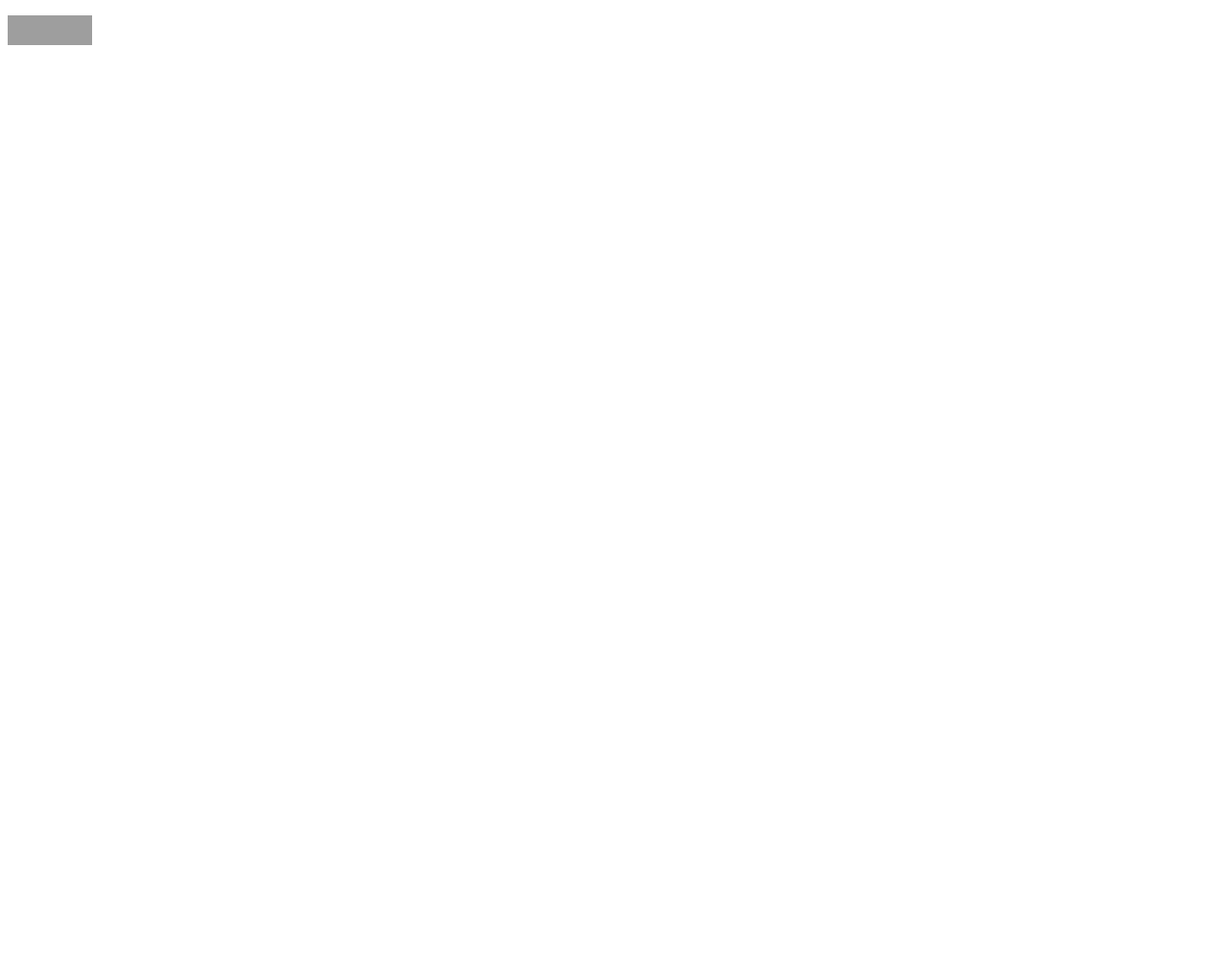
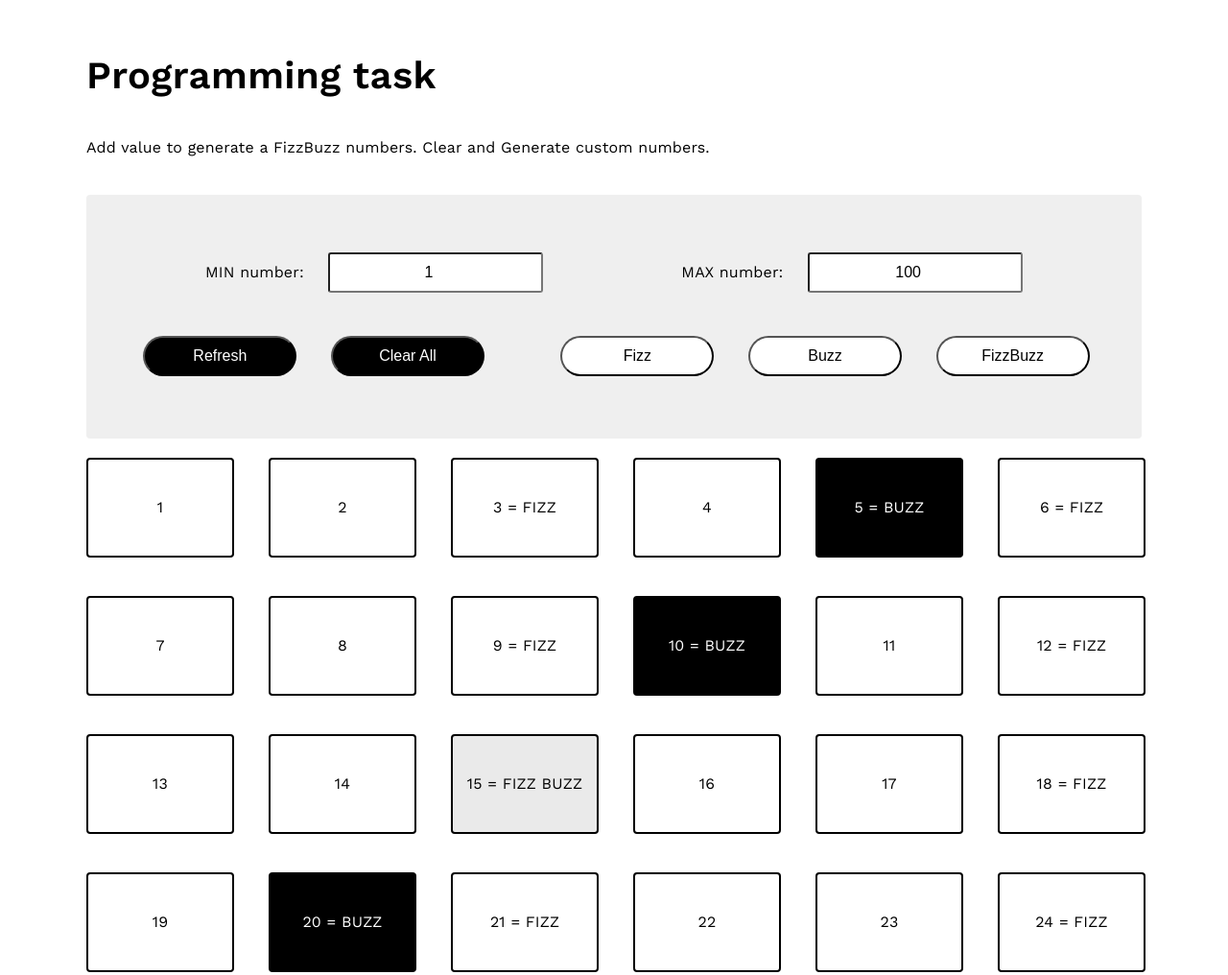
Before and after one commit to bullmastifs/fizzbuzz, a plain HTML site: page index.html in a window 1280 px wide. Shown: the top 1016 px of the page at 96% size. Before the commit the page ends 800 px from the top, so only its background shows below. Drawn offline with nearby package versions, Linux system fonts and the light colour scheme; grey boxes are pictures that could not be loaded.

Commit message:
Global updates, JS update, auto div elements added, auto classes

```diff
--- a/assets/css/main.css
+++ b/assets/css/main.css
@@ -0,0 +1,232 @@
+
+
+@import url('https://fonts.googleapis.com/css?family=Work+Sans:400,600&display=swap');
+
+body, html {
+    margin: 0px;
+    font-family: 'Work Sans', sans-serif;
+    letter-spacing: 0.01em;
+    background-color: #fff;
+}
+
+label {
+    padding: 10px;
+}
+
+h1 {
+    font-size: 40px;
+    font-family: 'Work Sans', sans-serif;
+    letter-spacing: 0.01em;
+    font-weight: 600;
+    padding: 15px 0px 15px 0px;
+}
+
+.header {
+    margin-top: 40px;
+    margin-bottom: 40px;
+}
+.footer {
+    padding: 50px;
+    margin-right: auto;
+    margin-left: auto;
+    text-align: center;
+}
+
+.wrapper {
+    max-width: 1100px;
+    margin-left: auto;
+    margin-right: auto;
+}
+
+#container {
+    margin-top: 20px;
+    width: 100%;
+    height: auto;
+    display: grid;
+    grid-template-columns: repeat(6, 1fr);
+    grid-gap: 40px;
+    align-content: center;
+}
+
+#container p {
+    margin: 0;
+    padding: 0;
+    text-align: center;
+}
+
+.fizbuz {
+    display: flex;
+    align-items: center;
+    justify-content: center;
+    width: 100%;
+    min-height: 100px;
+    font-size: 16px;
+    border-radius:4px;
+    border: 2px solid #000;
+    background: #eaeaea;
+}
+
+.fiz {
+    display: flex;
+    align-items: center;
+    justify-content: center;
+    width: 100%;
+    min-height: 100px;
+    font-size: 16px;
+    border-radius: 4px;
+    border: 2px solid #000;
+    background: #fff;
+}
+
+.buz {
+    display: flex;
+    align-items: center;
+    justify-content: center;
+    width: 100%;
+    min-height: 100px;
+    font-size: 16px;
+    border-radius:4px;
+    border: 2px solid #000;
+    background: black;
+    color: white;
+}
+
+/* NUM class */
+
+.num {
+    display: flex;
+    align-items: center;
+    justify-content: center;
+    width: 100%;
+    min-height: 100px;
+    font-size: 16px;
+    border-radius: 4px;
+    border: 2px solid #fff;
+    background: #fff;
+    border: 2px solid #000;
+}
+
+.navbar {
+    width: 100%;
+    height: auto;
+    display: flex;
+    flex-flow: row wrap;
+    justify-content: space-evenly;
+    font-size: 16px;
+    border-radius: 4px;
+    background-color: #efefef;
+    padding: 40px 0px 40px 0px;
+}
+
+input {
+    font-size: 16px;
+    border-radius: 3px;
+    width: 200px;
+    padding: 10px;
+    margin: 10px;
+    text-align: center;
+    /*border-color: #fefefe;*/
+    /*border-style: 2px solid;*/
+    position: relative;
+}
+
+textarea:focus, input:focus{
+    outline: none;
+}
+
+*:focus {
+    outline: none;
+}
+
+.inner__input {
+    padding: 10px;
+    display: block;
+    position: relative;
+}
+
+button {
+    font-size: 16px;
+    border-radius: 50px;
+    width: 160px;
+    padding: 10px;
+    text-align: center;
+    color: white;
+    margin: 15px;
+    border-color: #000;
+    cursor: pointer;
+}
+
+/*Refresh button*/
+#btn__refresh {
+    background-color: black;
+    color: white;
+    transition: 0.5s;
+    margin-left: 20px;
+}
+
+#btn__refresh:hover {
+    background-color: blue;
+    transition: 0.5s;
+    border-color: blue;
+}
+
+/*Clear all button*/
+#btn__clear {
+    background-color: black;
+    color: white;
+    transition: 0.5s;
+}
+
+#btn__clear:hover {
+    background-color: red;
+    transition: 0.5s;
+    border-color: red;
+}
+
+#btn__fizz {
+    background-color: white;
+    color: black;
+}
+
+#btn__buzz {
+    background-color: white;
+    color: black;
+}
+
+#btn__fizzbuzz {
+    background-color: white;
+    color: black;
+}
+
+.hidden {
+    display: none;
+
+}
+
+@media (max-width: 728px) {
+    .wrapper {
+        margin: 16px;
+    }
+
+    #container {
+        grid-template-columns: repeat(4, 1fr);
+        justify-content: center;
+    }
+
+    .navbar {
+        width: 100%;
+        /*min-height: 400px;*/
+        /*flex-wrap: wrap;*/
+        /*flex-direction: column;*/
+    }
+}
+
+@media (max-width: 520px) {
+    .wrapper {
+        margin: 16px;
+    }
+
+    #container {
+        grid-template-columns: repeat(2, 1fr);
+        margin: 0px;
+    }
--- a/assets/js/main.js
+++ b/assets/js/main.js
@@ -1,11 +1,119 @@
+// const btn__clear = document.querySelector('#btn__clear'); // if u don't like getElementById, this is the same function!
+const inputMin = document.querySelector('#minInput');
+const inputMax = document.querySelector('#maxInput');
+const main = document.querySelector('#container');
+const btn__clear = document.querySelector('#btn__clear');
+const btn__refresh = document.querySelector('#btn__refresh');
+
+// Starting value on refresh
+inputMin.value = 1;
+inputMax.value = 100;
+
+// Creating function that will generate 100 divs.
+const create = function () {
+	while (main.firstChild) {
+		main.removeChild(main.firstChild);
+	};
+
+// This line creates 100 divs and hides all that do not match input values.
 for (let i = 1; i <= 100; i++) {
-    if (i % 3 == 0 && i % 5 == 0) {
-        console.log("FizzBuzz");
-    } else if (i % 3 == 0) {
-        console.log("Fizz");
-    } else if (i % 5 == 0) {
-        console.log("Buzz");
-    } else {
-        console.log(i);
-    }
+	let newDiv = document.createElement("div");
+	let newPar = document.createElement("p");
+	newDiv.appendChild(newPar);
+	main.appendChild(newDiv).setAttribute("id", "div_" + i);    // Gives "id" to every div
+	if (i < inputMin.value || i > inputMax.value) {
+		newDiv.style = "display: none";
+	} else {
+		if (i % 3 === 0 && i % 5 === 0) {
+			newPar.appendChild(document.createTextNode(i + ' = FIZZ BUZZ'));
+		main.appendChild(newDiv).setAttribute("class", "fizbuz");// This adds class to divs
+	} else if (i % 3 === 0) {
+		newPar.appendChild(document.createTextNode(i + ' = FIZZ'));
+		main.appendChild(newDiv).setAttribute("class", "fiz");// This adds class to divs
+	} else if (i % 5 === 0) {
+		newPar.appendChild(document.createTextNode(i + ' = BUZZ'));
+		main.appendChild(newDiv).setAttribute("class", "buz");// This adds class to divs
+	} else {
+		newPar.appendChild(document.createTextNode(i));
+		main.appendChild(newDiv).setAttribute("class", "num");// This adds class to divs
+	}
 }
+}
+};
+
+create();
+
+//This adds event to first INPUT - sets min value.
+
+inputMin.onkeyup = function (e) {
+	this.value = inputMin.value.replace(/^(0*)/, "");
+	if (inputMin.value >= 1 && inputMin.value <= 100) {
+		this.value = inputMin.value;
+	} else if (inputMin.value.length === 0) {
+		inputMin.value = null;
+	} else {
+		inputMin.value = null;
+		alert("Incorrect number. Please add a valid number from 1 till 100");
+	}
+	if (!((e.keyCode > 95 && e.keyCode < 106)
+		|| (e.keyCode > 47 && e.keyCode < 58)
+		|| [8, 13, 37, 39].indexOf(e.keyCode) >= 0
+		)) {
+		return false;
+}
+create();
+};
+
+// This adds event to second INPUT - sets max value.
+
+inputMax.onkeyup = function (e) {
+	this.value = inputMax.value.replace(/^(0*)/, "");
+	if (inputMax.value >= 1 && inputMax.value <= 100) {
+		this.value = inputMax.value;
+	} else if (inputMax.value.length === 0) {
+		inputMax.value = null;
+	} else {
+		inputMax.value = null;
+		alert("Sorry! Incorrect number. Please add a valid number from 1 - 100");
+	}
+	if (!((e.keyCode > 95 && e.keyCode < 106)
+		|| (e.keyCode > 47 && e.keyCode < 58)
+		|| [8, 13, 37, 39].indexOf(e.keyCode) >= 0
+		)) {
+		return false;
+}
+create();
+};
+
+// Button action
+
+btn__clear.onclick = function() {
+	inputMin.value = "";
+	inputMax.value = "";
+	create();
+};
+
+btn__refresh.onclick = function() {
+	inputMin.value = 1;
+	inputMax.value = 100;
+	create();
+};
+
+// JQuery. Selecting divs to class //
+$(document).ready(function() {
+	$("#btn__fizz").click(function() {
+		$(".num, .buz, .fizbuz").toggle();
+	});
+});
+
+$(document).ready(function() {
+	$("#btn__buzz").click(function() {
+		$(".num, .fiz, .fizbuz").toggle();
+	});
+});
+
+$(document).ready(function() {
+	$("#btn__fizzbuzz").click(function() {
+		$(".num, .buz, .fiz").toggle();
+	});
+});
--- a/index.html
+++ b/index.html
@@ -15,14 +15,39 @@
 	<meta property="og:image" content="og-image.png" />
 	<link rel="shortcut icon" href="favicon.ico" type="image/x-icon">
 	<link rel="stylesheet" type="text/css" href="assets/css/main.css">
-	<!-- <script src="https://ajax.googleapis.com/ajax/libs/jquery/3.3.1/jquery.min.js" defer></script> -->
+	<script src="https://ajax.googleapis.com/ajax/libs/jquery/3.3.1/jquery.min.js" defer></script>
 	<script src="assets/js/main.js" defer></script>
 </head>
 <body>
 
-
-	<main>
+	<main class="wrapper">
+		<div class="header">
+		<h1>Programming task</h1>
+		<p>Add value to generate a FizzBuzz numbers. Clear and Generate custom numbers.</p>
+		</div>
+		<div class="navbar">
+			<div class="inner__input">
+				<label>MIN number: </label><input type="number" name="field" id="minInput" min="1" max="99" onpaste="return false">
+			</div>
+			<div class="inner__input">
+				<label>MAX number: </label><input type="number" name="field" id="maxInput" min="2" max="100" onpaste="return false">
+			</div>
+			<div class="inner__input">
+			<button id="btn__refresh">Refresh</button>
+			<button id="btn__clear">Clear All</button>
+			</div>
+			<div class="inner__input">
+				<button id="btn__fizz">Fizz</button>
+				<button id="btn__buzz">Buzz</button>
+				<button id="btn__fizzbuzz">FizzBuzz</button>
+			</div>
+		</div>
+		<div id="container">
+		</div>
 	</main>
+	<!-- Footer element -->
+	<div class="footer">
+		<p>Project FizzBuzz. ©2019</p><br>
 		<p>
 			<a href="https://jigsaw.w3.org/css-validator/check/referer">
 				<img style="border:0;width:88px;height:31px"
@@ -30,5 +55,6 @@
 				alt="Valid CSS!" />
 			</a>
 		</p>
+	</div>
 </body>
 </html>
```
Also changed, not shown: favicon.ico. Lines whose indentation alone changed are shown as unchanged.
